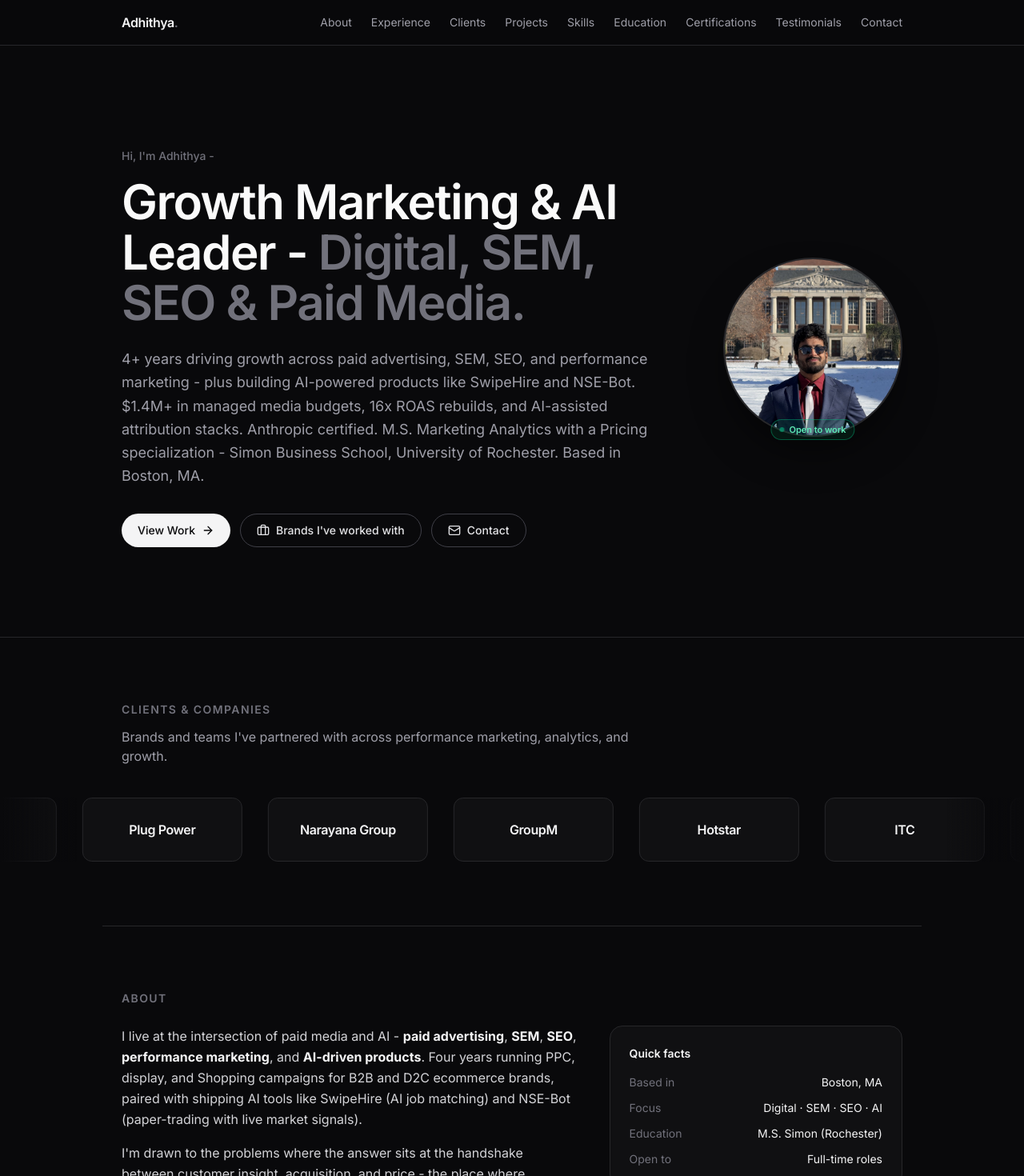
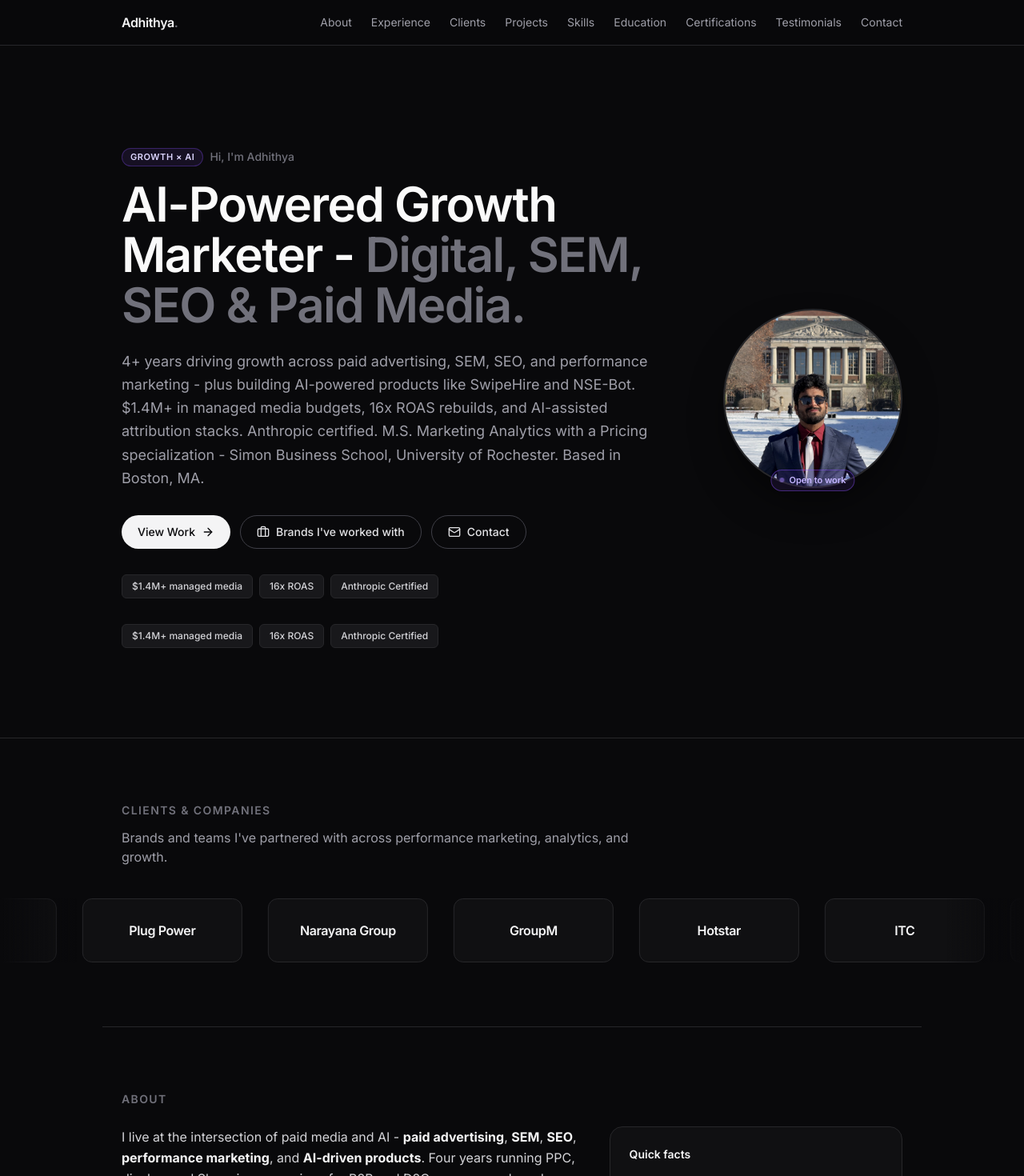
Before and after one commit to arokhith1998/adhi-growth-ai, a Next.js app: page / in a window 1280 px wide. Shown: the top 1470 px of the page at 80% size. Built offline with nearby package versions, Linux system fonts and the light colour scheme.

Commit message:
Variant differentiation: tagline chip, stat pills, accent colour, tailored quick facts

```diff
--- a/src/app/layout.tsx
+++ b/src/app/layout.tsx
@@ -21,6 +21,8 @@
     <html lang="en" className={`${inter.variable} antialiased`}>
       <body className="font-sans">
         {children}
+        {/* tw-safelist */}
+        <span className="hidden bg-violet-500/10 border-violet-500/40 border-violet-500/30 text-violet-300 text-violet-200 bg-violet-400" aria-hidden />
         <Analytics />
       </body>
     </html>
--- a/src/components/About.tsx
+++ b/src/components/About.tsx
@@ -31,15 +31,15 @@
               </div>
               <div className="flex justify-between">
                 <dt className="text-zinc-500">Focus</dt>
-                <dd className="text-zinc-100">Digital · SEM · SEO · AI</dd>
+                <dd className="text-zinc-100">Growth · AI-assisted</dd>
               </div>
               <div className="flex justify-between">
-                <dt className="text-zinc-500">Education</dt>
-                <dd className="text-zinc-100">M.S. Simon (Rochester)</dd>
+                <dt className="text-zinc-500">Building</dt>
+                <dd className="text-zinc-100">SwipeHire · NSE-Bot</dd>
               </div>
               <div className="flex justify-between">
                 <dt className="text-zinc-500">Open to</dt>
-                <dd className="text-zinc-100">Full-time roles</dd>
+                <dd className="text-zinc-100">Growth + AI roles</dd>
               </div>
             </dl>
           </div>
--- a/src/components/Hero.tsx
+++ b/src/components/Hero.tsx
@@ -13,11 +13,16 @@
         className="grid md:grid-cols-[1fr_auto] gap-10 items-center"
       >
         <div>
-          <p className="text-sm font-medium text-zinc-500 mb-4">
-            Hi, I&apos;m Adhithya -
-          </p>
+          <div className="flex items-center gap-2 mb-4">
+            <span className="inline-flex items-center rounded-full bg-violet-500/10 border border-violet-500/30 text-violet-200 text-[11px] font-semibold px-2.5 py-0.5 uppercase tracking-wider">
+              Growth × AI
+            </span>
+            <span className="text-sm font-medium text-zinc-500">
+              Hi, I&apos;m Adhithya
+            </span>
+          </div>
           <h1 className="text-4xl sm:text-6xl font-semibold tracking-tight leading-[1.05] max-w-3xl text-zinc-50">
-            Growth Marketing & AI Leader -{" "}
+            AI-Powered Growth Marketer -{" "}
             <span className="text-zinc-500">
               Digital, SEM, SEO & Paid Media.
             </span>
@@ -46,6 +51,28 @@
               <Mail className="w-4 h-4" /> Contact
             </a>
           </div>
+          <div className="mt-8 flex flex-wrap gap-2">
+            <span className="inline-flex items-center rounded-md bg-zinc-900 border border-zinc-800 text-zinc-300 text-xs font-medium px-3 py-1.5">
+              $1.4M+ managed media
+            </span>
+            <span className="inline-flex items-center rounded-md bg-zinc-900 border border-zinc-800 text-zinc-300 text-xs font-medium px-3 py-1.5">
+              16x ROAS
+            </span>
+            <span className="inline-flex items-center rounded-md bg-zinc-900 border border-zinc-800 text-zinc-300 text-xs font-medium px-3 py-1.5">
+              Anthropic Certified
+            </span>
+          </div>
+          <div className="mt-8 flex flex-wrap gap-2">
+            <span className="inline-flex items-center rounded-md bg-zinc-900 border border-zinc-800 text-zinc-300 text-xs font-medium px-3 py-1.5">
+              $1.4M+ managed media
+            </span>
+            <span className="inline-flex items-center rounded-md bg-zinc-900 border border-zinc-800 text-zinc-300 text-xs font-medium px-3 py-1.5">
+              16x ROAS
+            </span>
+            <span className="inline-flex items-center rounded-md bg-zinc-900 border border-zinc-800 text-zinc-300 text-xs font-medium px-3 py-1.5">
+              Anthropic Certified
+            </span>
+          </div>
         </div>
 
         <div className="relative shrink-0 justify-self-start md:justify-self-end">
@@ -57,8 +84,8 @@
               className="w-full h-full object-cover"
             />
           </div>
-          <span className="absolute -bottom-1 left-1/2 -translate-x-1/2 flex items-center gap-1.5 rounded-full bg-emerald-500/10 border border-emerald-500/40 text-emerald-300 text-[11px] font-semibold px-2.5 py-1 whitespace-nowrap">
-            <span className="h-1.5 w-1.5 rounded-full bg-emerald-400 animate-pulse" />
+          <span className="absolute -bottom-1 left-1/2 -translate-x-1/2 flex items-center gap-1.5 rounded-full bg-violet-500/10 border border-violet-500/40 text-violet-300 text-[11px] font-semibold px-2.5 py-1 whitespace-nowrap">
+            <span className="h-1.5 w-1.5 rounded-full bg-violet-400 animate-pulse" />
             Open to work
           </span>
         </div>
```
